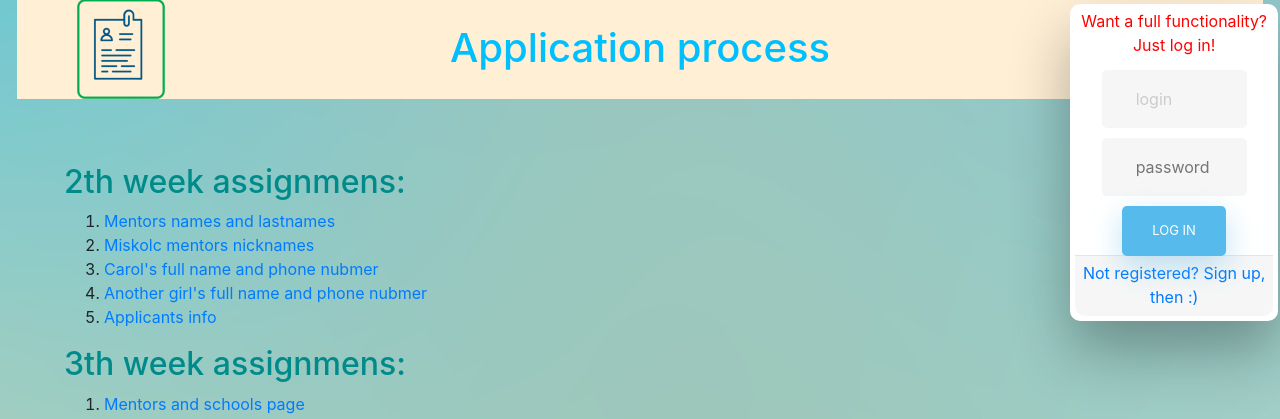
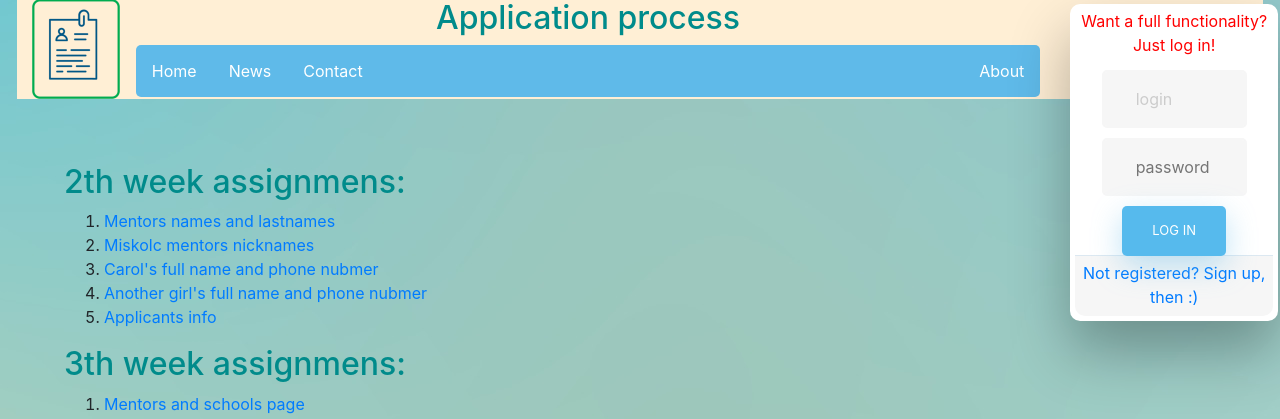
Before and after one commit to Harnet69/Application-process-python, a Flask app: page / in a window 1280 px wide. Shown: the top 419 px of the page. Run offline with Flask 2, Linux system fonts and the light colour scheme; some libraries are stand-ins or nearby versions.

Commit message:
Added a menu

```diff
--- a/static/css/main.css
+++ b/static/css/main.css
@@ -36,6 +36,15 @@ h2 {
 
 input:invalid {
   border: 2px solid red;
+}
+
+input:focus {
+  background-color: yellow;
+}
+
+p::first-letter {
+  color: blue;
+  font-size: x-large;
 }
 
 .update{
--- /dev/null
+++ b/static/css/menu.css
@@ -0,0 +1,25 @@
+.menu ul {
+  list-style-type: none;
+  margin: 0;
+  padding: 0;
+  overflow: hidden;
+  background-color: #5fbae9;
+  border-radius: 5px;
+}
+
+.menu li {
+  float: left;
+}
+
+.menu li a {
+  display: block;
+  color: white;
+  text-align: center;
+  padding: 14px 16px;
+  text-decoration: none;
+}
+
+/* Change the link color to #111 (black) on hover */
+.menu li a:hover {
+  background-color: #39ace7;
+}
--- a/templates/layout.html
+++ b/templates/layout.html
@@ -10,17 +10,26 @@
         <script src="https://cdnjs.cloudflare.com/ajax/libs/popper.js/1.14.7/umd/popper.min.js"></script>
         <script src="https://maxcdn.bootstrapcdn.com/bootstrap/4.3.1/js/bootstrap.min.js"></script>
         <link rel="stylesheet" href="{{url_for('static', filename='css/main.css')}}">
+        <link rel="stylesheet" href="{{url_for('static', filename='css/menu.css')}}">
         <link rel="stylesheet" href="{{url_for('static', filename='css/login_form.css')}}">
     </head>
     <body>
         <header>
             <div style="width: 100%" class="jumbotron text-center">
                     <div class="row" id="header">
-                        <div class="col-sm-2">
+                        <div class="col-sm-1">
                             <a href="/"><img src="{{ url_for('static', filename='images/logo_sm.png') }}"  id="go_to_home" alt="Return to main page"></a>
                         </div>
-                        <div class="col-sm-8">
-                            <h1>{% block h1 %}{% endblock %}</h1>
+                        <div class="col-sm-9">
+                            <h2 style="margin-top: 5px">{% block h1 %}{% endblock %}</h2>
+                            <div class="menu">
+                                <ul>
+                                  <li><a href="#home">Home</a></li>
+                                  <li><a href="#news">News</a></li>
+                                  <li><a href="#contact">Contact</a></li>
+                                  <li style="float:right"><a class="active" href="#about">About</a></li>
+                                </ul>
+                            </div>
                         </div>
                         {% if not is_sign_up_page %}
                             <div class="col-sm-2" id="user_log">
@@ -29,9 +38,9 @@
                                         <div style="margin-top: -27px">
                                             <a href="/user/{{ session['username'] }}">{{ session['username'] }}</a>
                                             {% if session['user_image'] %}
-                                                <img style="height: 50px" src="/static/user_images/{{ session['user_image']}}">
+                                                <img style="height: 40px" src="/static/user_images/{{ session['user_image']}}">
                                             {% else %}
-                                                <img style="height: 50px" src="/static/images/no-image.jpg">
+                                                <img style="height: 40px" src="/static/images/no-image.jpg">
                                             {% endif %}
                                             <form style="height: 60px" action="/logout" method="POST">
                                                 <input type="text" name="username" value="{{ session['username'] }}" hidden>
```
